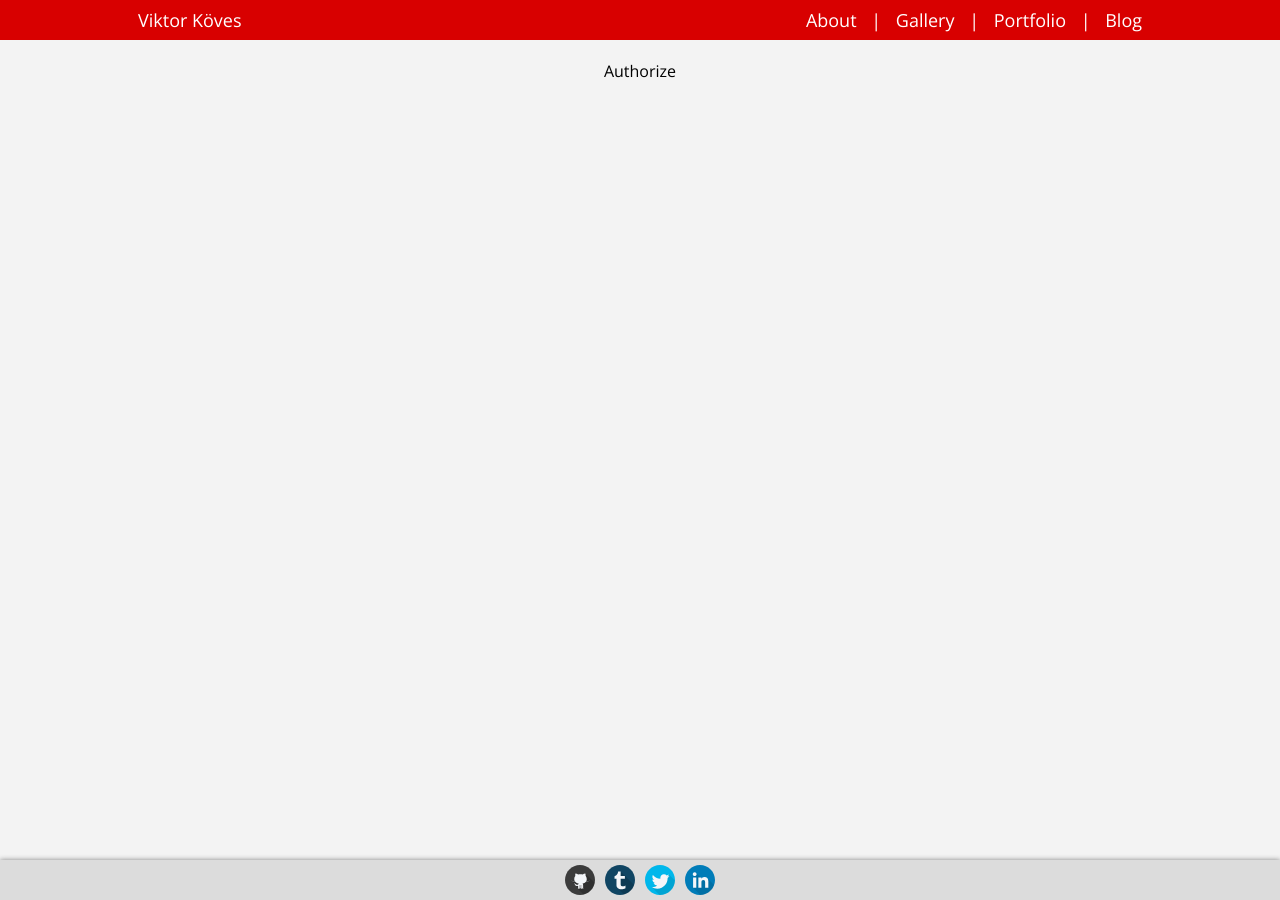
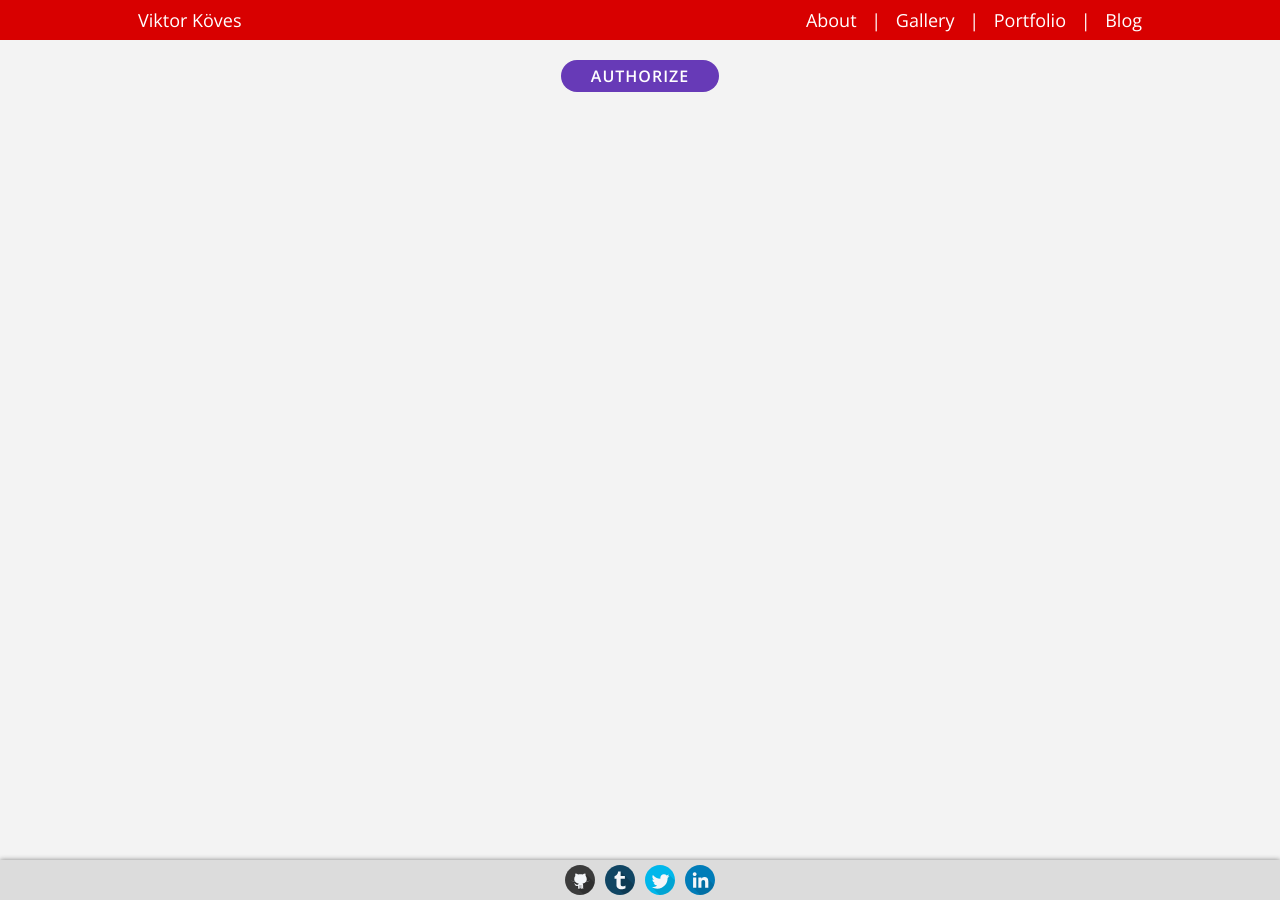
Before and after one commit to vkoves/vkoves.github.io, a Jekyll site: the page built from apollo/index.html, in a window 1280 px wide. Built offline with Jekyll 4.4.1, drawn with Linux system fonts in a browser that asks for light colours.

Commit message:
STYLING, APOLLO - Added basic styling to authorize button, including making it change text and become disabled (visually) once authorization works. Need to turn off click event as well, as clicking it still reauthorizes

```diff
--- /dev/null
+++ b/apollo/apollo.css
@@ -0,0 +1,22 @@
+/* Add basic pill button styling */
+.apollo-btn
+{
+	background-color: #673AB7;
+	border-radius: 100px;
+	display: inline-block;
+	padding: 5px 30px;
+	color: white;
+	font-weight: 600;
+	text-transform: uppercase;
+	letter-spacing: 1px;
+	cursor: pointer;
+}
+
+/* Add hover to not diabled apollo buttons */
+.apollo-btn:not(.disabled):hover
+{
+	background-color: #804be0;
+}
+
+/* Make grey if disabled */
+.apollo-btn.disabled { background-color: #c5c5c5; }
--- a/apollo/apollo.js
+++ b/apollo/apollo.js
@@ -25,6 +25,8 @@ $(document).ready(function()
 
 function loginComplete(access_token)
 {
+	$("#spotify-authorize").addClass("disabled").text("Authorized!");
+
 	spotifyApi.setAccessToken(access_token);
 	spotifyApi.getAudioFeaturesForTrack("22MQaNqXOkTUdg4rawaBCg").then(function(data)
 	{
--- a/apollo/index.html
+++ b/apollo/index.html
@@ -1,8 +1,10 @@
 ---
 layout: default
+stylesheets:
+ - ../apollo/apollo.css
 scripts:
  - ../apollo/spotify-web-api.js
  - ../apollo/apollo.js
 ---
 
-<div id="spotify-authorize">Authorize</div>
+<div id="spotify-authorize" class="apollo-btn">Authorize</div>
```
